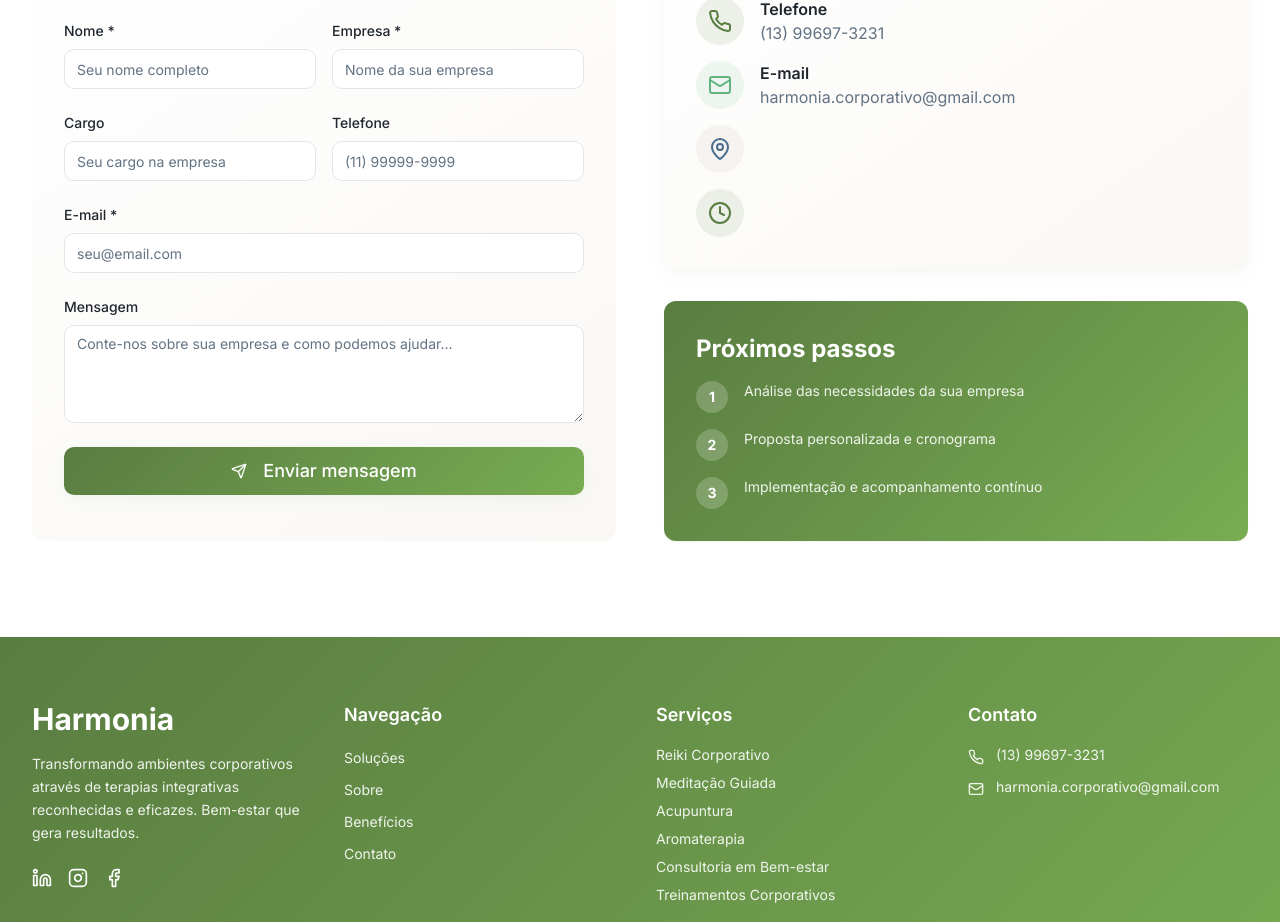
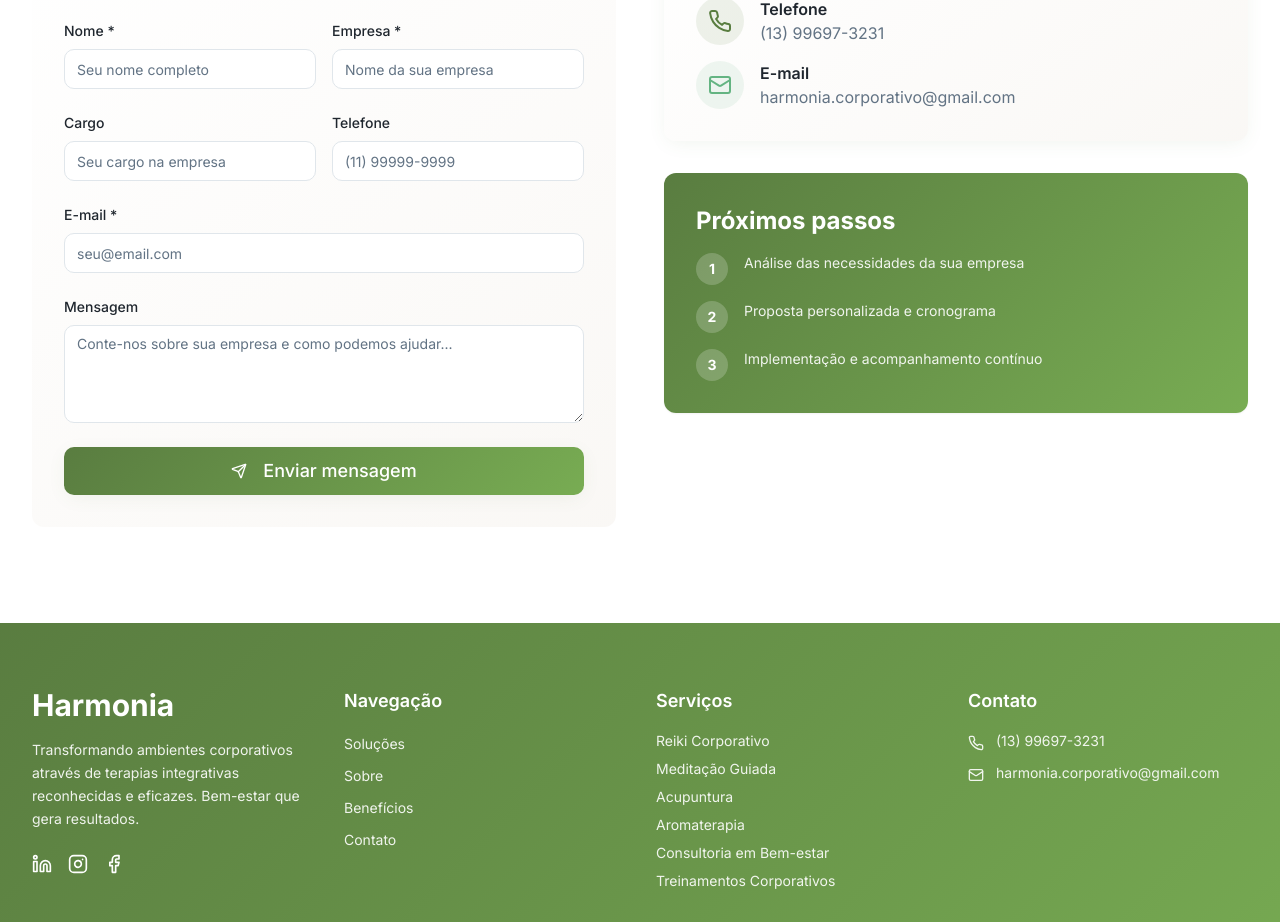
Before and after one commit to DavidRafaelDev/corpo-harmonia-landing, a React (Vite) app: page / in a window 1280 px wide. Shown: the part 8659-9581 px from the top of the page. Built offline with nearby package versions, Linux system fonts and the light colour scheme.

Commit message:
remove icones

```diff
--- a/src/components/Contact.tsx
+++ b/src/components/Contact.tsx
@@ -268,18 +268,6 @@ ${formData.message || 'Nenhuma mensagem adicional'}
                       <p className="text-muted-foreground">harmonia.corporativo@gmail.com</p>
                     </div>
                   </div>
-
-                  <div className="flex items-start space-x-4">
-                    <div className="flex items-center justify-center w-12 h-12 rounded-full bg-accent/30">
-                      <MapPin className="w-6 h-6 text-accent-foreground" />
-                    </div>
-                  </div>
-
-                  <div className="flex items-start space-x-4">
-                    <div className="flex items-center justify-center w-12 h-12 rounded-full bg-primary/10">
-                      <Clock className="w-6 h-6 text-primary" />
-                    </div>
-                  </div>
                 </div>
               </CardContent>
             </Card>
```
